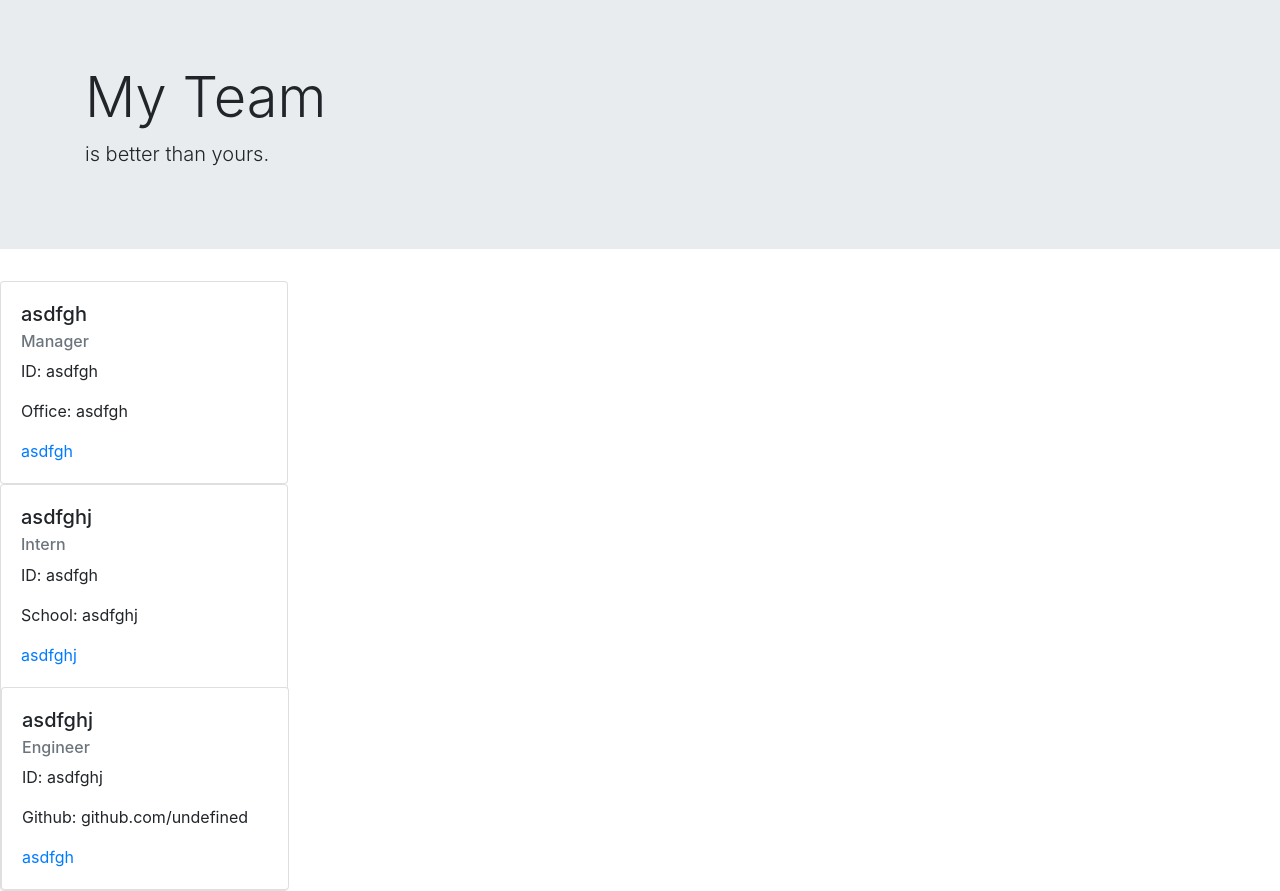
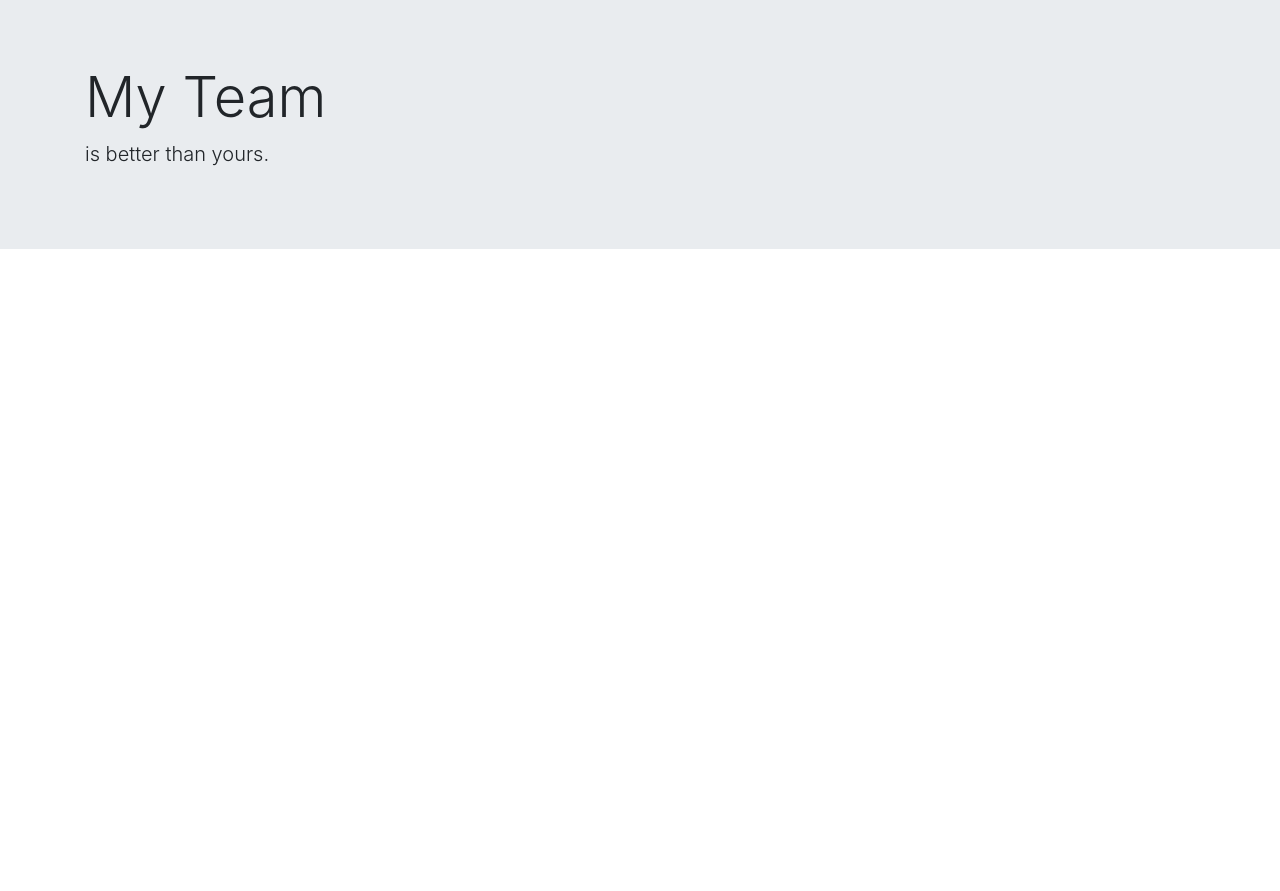
Before and after one commit to shadin-a/and_I_OOP, a website: page teamCards.html in a window 1280 px wide. After the commit the page ends 800 px from the top, so only its background shows below. Drawn offline with nearby package versions, Linux system fonts and the light colour scheme.

```diff
--- a/teamCards.html
+++ b/teamCards.html
@@ -15,29 +15,3 @@
       <p class="lead">is better than yours.</p>
     </div>
   </div>
-
-  <div class="card" style="width: 18rem;">
-  <div class="card-body">
-    <h5 class="card-title">asdfgh</h5>
-    <h6 class="card-subtitle mb-2 text-muted">Manager</h6>
-    <p class="card-text">ID: asdfgh </p>
-    <p class="card-text">Office: asdfgh</p>
-    <a href="mailtoasdfgh" class="card-link">asdfgh</a>
-  </div>
-</div>
-  <div class="card" style="width: 18rem;">
-  <div class="card-body">
-    <h5 class="card-title">asdfghj</h5>
-    <h6 class="card-subtitle mb-2 text-muted">Intern</h6>
-    <p class="card-text">ID: asdfgh </p>
-    <p class="card-text">School: asdfghj</p>
-    <a href="mailtoasdfghj" class="card-link">asdfghj</a>
-  </div>
-  <div class="card" style="width: 18rem;">
-  <div class="card-body">
-    <h5 class="card-title">asdfghj</h5>
-    <h6 class="card-subtitle mb-2 text-muted">Engineer</h6>
-    <p class="card-text">ID: asdfghj </p>
-    <p class="card-text">Github: github.com/undefined</p>
-    <a href="mailtoasdfgh" class="card-link">asdfgh</a>
-  </div></body></html>
```
Also changed, not shown: tests/Employee.test.js (+25 -0 lines).
